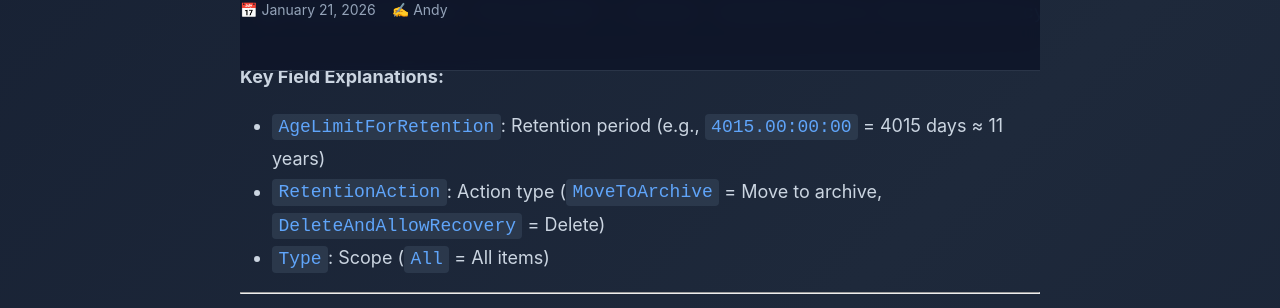
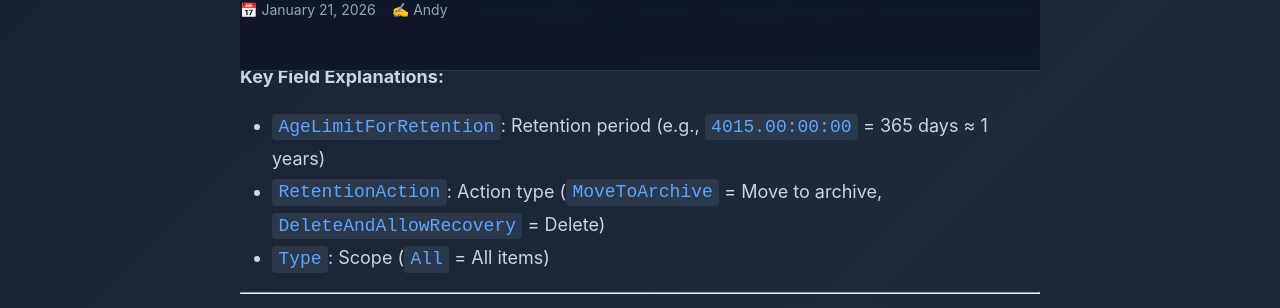
Before and after one commit to sinocikid/sinocikid.github.io, a Jekyll site: the page built from _posts/2026-01-21-Exchange Online Mailbox Retention Policy (MRM) Management Guide.md, in a window 1280 px wide and 900 px high, scrolled down 1735 px. Shown: the part 145-453 px from the top of the window. Built offline with Jekyll 4.4.1, drawn with Linux system fonts in a browser that asks for light colours.

Commit message:
Update 2026-01-21-Exchange Online Mailbox Retention Policy (MRM) Management Guide.md
modify

````diff
--- a/_posts/2026-01-21-Exchange Online Mailbox Retention Policy (MRM) Management Guide.md
+++ b/_posts/2026-01-21-Exchange Online Mailbox Retention Policy (MRM) Management Guide.md
@@ -50,7 +50,7 @@ Get-RetentionPolicy "PolicyName" | Select -ExpandProperty RetentionPolicyTagLink
 ```
 
 **Key Field Explanations:**
-- `AgeLimitForRetention`: Retention period (e.g., `4015.00:00:00` = 4015 days ≈ 11 years)
+- `AgeLimitForRetention`: Retention period (e.g., `4015.00:00:00` = 365 days ≈ 1 years)
 - `RetentionAction`: Action type (`MoveToArchive` = Move to archive, `DeleteAndAllowRecovery` = Delete)
 - `Type`: Scope (`All` = All items)
 
````
